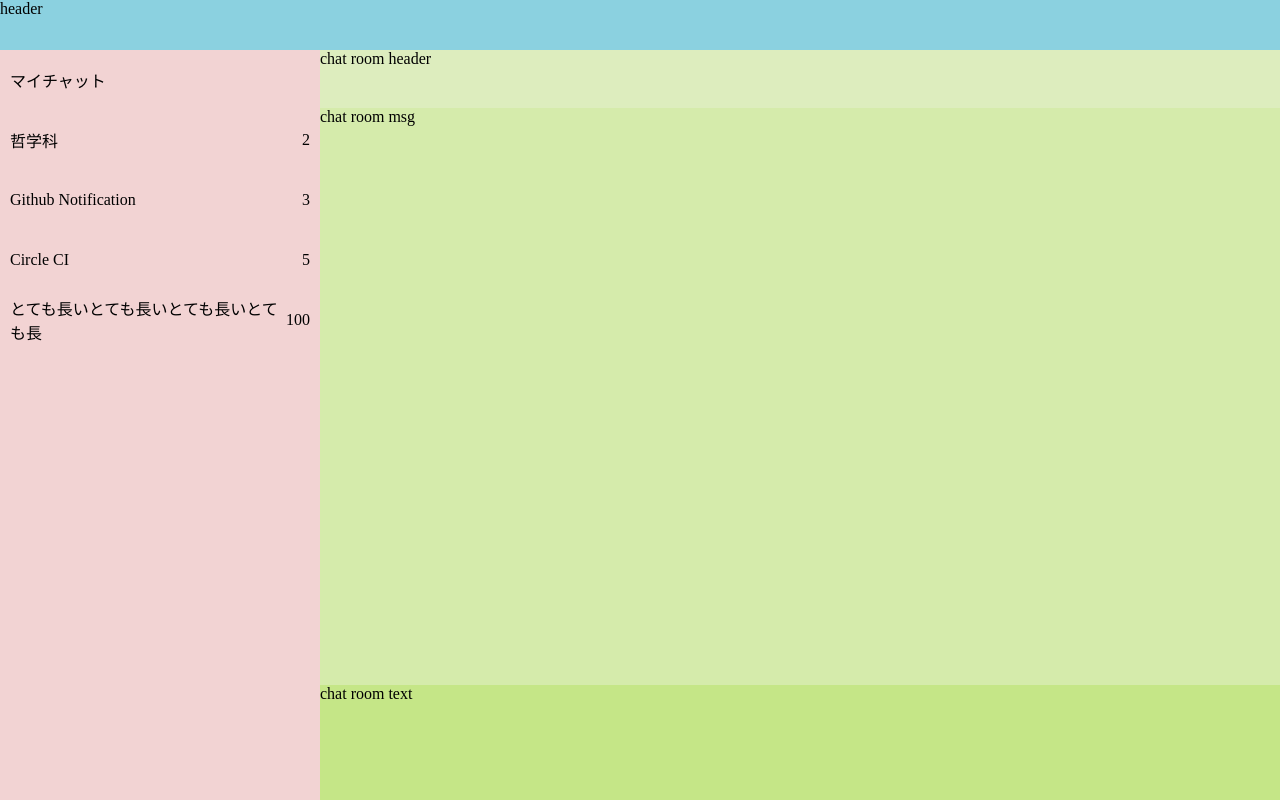
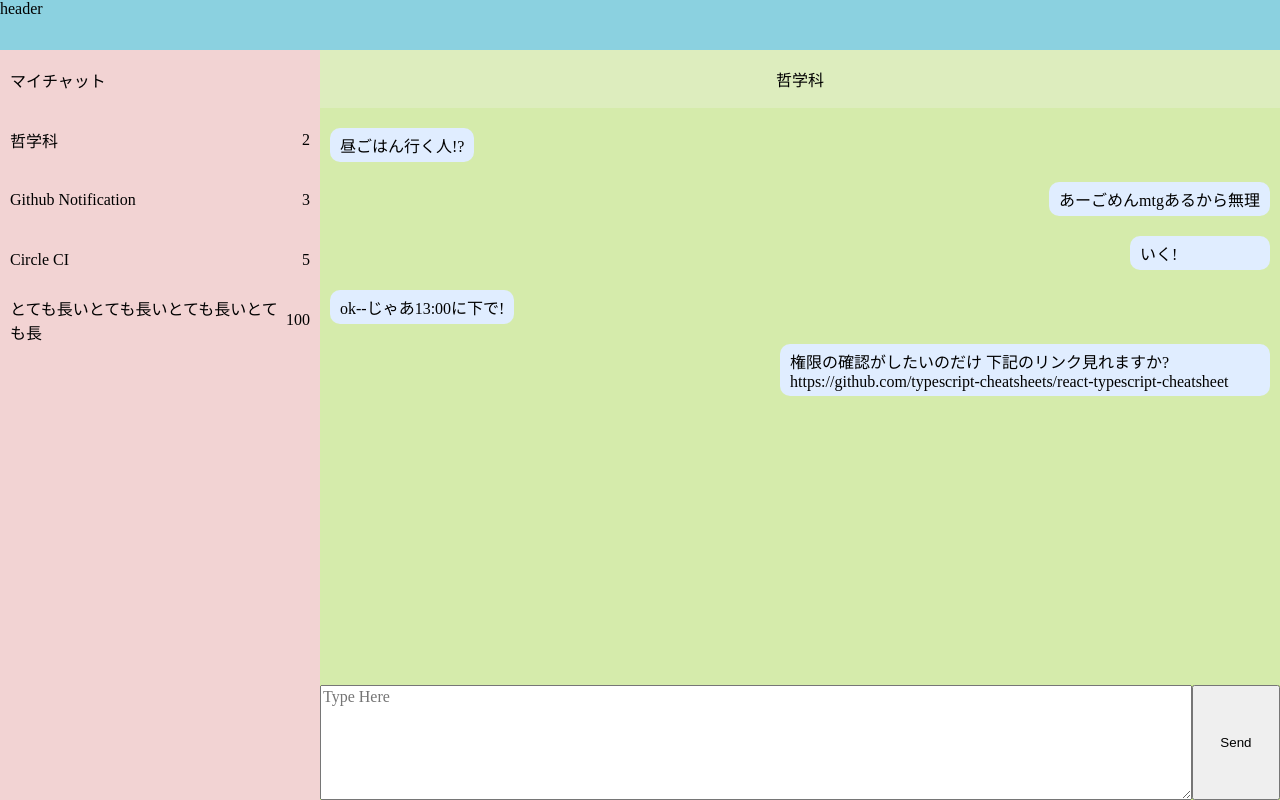
Before and after one commit to Kohei909Otsuka/temona_tech_ed_doc, a React (Create React App) app in the folder chat/ui/: page / in a window 1280 px wide. Built offline with nearby package versions, Linux system fonts and the light colour scheme.

Commit message:
チャットのメインの画面をざっくり作る

```diff
--- a/chat/ui/src/ChatRoom.tsx
+++ b/chat/ui/src/ChatRoom.tsx
@@ -1,7 +1,7 @@
 import React from 'react';
 import styled from 'styled-components';
 import ChatRoomHeader from './ChatRoomHeader';
-import ChatRoomMsg from './ChatRoomMsg';
+import ChatRoomMsgs from './ChatRoomMsgs';
 import ChatRoomText from './ChatRoomText';
 
 const Wrapper = styled.div`
@@ -10,11 +10,43 @@ const Wrapper = styled.div`
   flex-direction: column;
 `;
 
+const room = {
+  id: 1,
+  name: "哲学科",
+  msgs: [
+    {
+      id: 1,
+      content: "昼ごはん行く人!?",
+      userId: 1
+    },
+    {
+      id: 2,
+      content: "あーごめんmtgあるから無理",
+      userId: 2
+    },
+    {
+      id: 3,
+      content: "いく!",
+      userId: 3
+    },
+    {
+      id: 4,
+      content: "ok--じゃあ13:00に下で!",
+      userId: 1
+    },
+    {
+      id: 5,
+      content: "権限の確認がしたいのだけ\n下記のリンク見れますか?\n https://github.com/typescript-cheatsheets/react-typescript-cheatsheet",
+      userId: 4
+    },
+  ]
+};
+
 const ChatRoom: React.FC = () => {
   return (
     <Wrapper>
-      <ChatRoomHeader />
-      <ChatRoomMsg />
+      <ChatRoomHeader name={room.name}/>
+      <ChatRoomMsgs currentUserId={1} msgs={room.msgs}/>
       <ChatRoomText />
     </Wrapper>
   );
--- a/chat/ui/src/ChatRoomHeader.tsx
+++ b/chat/ui/src/ChatRoomHeader.tsx
@@ -4,12 +4,21 @@ import styled from 'styled-components';
 const Wrapper = styled.div`
   background-color: #ddedbe;
   flex: 1;
+  padding: 0 10px 0 10px;
+  display: flex;
+  justify-content: center;
+  align-items: center;
 `;
 
-const ChatRoomHeader: React.FC = () => {
+type Props = {
+  name: string;
+};
+
+const ChatRoomHeader: React.FC<Props> = (props: Props) => {
+  const { name } = props;
   return (
     <Wrapper>
-      <div>chat room header</div>
+      <div>{name}</div>
     </Wrapper>
   )
 };
--- a/chat/ui/src/ChatRoomMsg.tsx
+++ /dev/null
@@ -1,17 +0,0 @@
-import React from 'react';
-import styled from 'styled-components';
-
-const Wrapper = styled.div`
-  background-color: #d5ebab;
-  flex: 10;
-`;
-
-const ChatRoomMsg: React.FC = () => {
-  return (
-    <Wrapper>
-      <div>chat room msg</div>
-    </Wrapper>
-  )
-};
-
-export default ChatRoomMsg;
--- /dev/null
+++ b/chat/ui/src/ChatRoomMsgs.tsx
@@ -0,0 +1,41 @@
+import React from 'react';
+import styled from 'styled-components';
+import Msg from './Msg';
+
+const Wrapper = styled.div`
+  background-color: #d5ebab;
+  flex: 10;
+  padding: 0 10px 0 10px;
+  display: flex;
+  flex-direction: column;
+`;
+
+type Msg = {
+  id: number,
+  content: string,
+  userId: number,
+};
+
+type Props = {
+  currentUserId: number,
+  msgs: Array<Msg>,
+};
+
+const ChatRoomMsgs: React.FC<Props> = (props: Props) => {
+  const { msgs, currentUserId } = props;
+  return (
+    <Wrapper>
+      {
+        msgs.map(msg => (
+          <Msg
+            key={msg.id}
+            content={msg.content}
+            mine={currentUserId === msg.userId}
+          />
+        ))
+      }
+    </Wrapper>
+  )
+};
+
+export default ChatRoomMsgs;
--- a/chat/ui/src/ChatRoomText.tsx
+++ b/chat/ui/src/ChatRoomText.tsx
@@ -1,15 +1,39 @@
-import React from 'react';
+import React, { useState } from 'react';
 import styled from 'styled-components';
 
 const Wrapper = styled.div`
   background-color: #c5e687;
   flex: 2;
+  display: flex;
+`;
+const TextArea = styled.textarea`
+  font-family: inherit;
+  font-size: 100%;
+  flex: 12;
+`;
+const Btn = styled.button`
+  flex: 1;
 `;
 
 const ChatRoomText: React.FC = () => {
+  const [text, setText] = useState("");
+
   return (
     <Wrapper>
-      <div>chat room text</div>
+      <TextArea
+        placeholder="Type Here"
+        value={text}
+        onChange={e => setText(e.target.value)}
+      />
+      <Btn
+        type="submit"
+        onClick={() => {
+          console.log("submit!!", text);
+          setText("")
+        }}
+      >
+        Send
+      </Btn>
     </Wrapper>
   )
 };
--- /dev/null
+++ b/chat/ui/src/Msg.tsx
@@ -0,0 +1,34 @@
+import React from 'react';
+import styled from 'styled-components';
+
+interface WrapperStyle {
+  mine: boolean;
+};
+
+// https://saruwakakun.com/html-css/reference/speech-bubble
+const Wrapper = styled.div<WrapperStyle>`
+  margin-top: 20px;
+  padding: 5px 10px;
+  min-width: 120px;
+  max-width: 50%;
+  background: #e0edff;
+  border-radius: 10px;
+  align-self: ${props => props.mine ? "flex-start" : "flex-end"};
+`;
+
+type Props = {
+  content: string,
+  mine: boolean,
+};
+
+const Msg: React.FC<Props> = (props: Props) => {
+  const {content, mine} = props;
+
+  return (
+    <Wrapper mine={mine}>
+      <div>{content}</div>
+    </Wrapper>
+  );
+};
+
+export default Msg;
```
